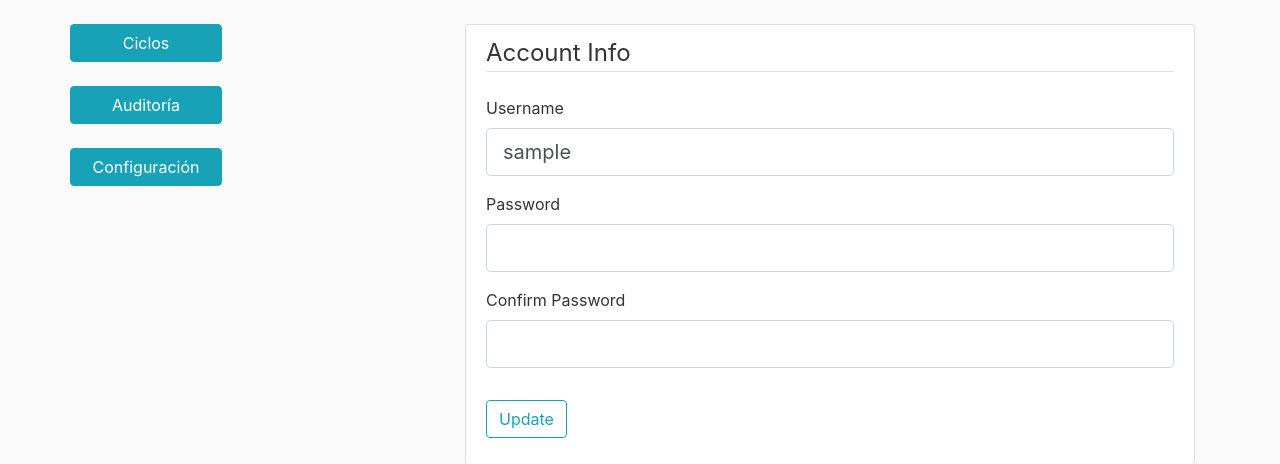
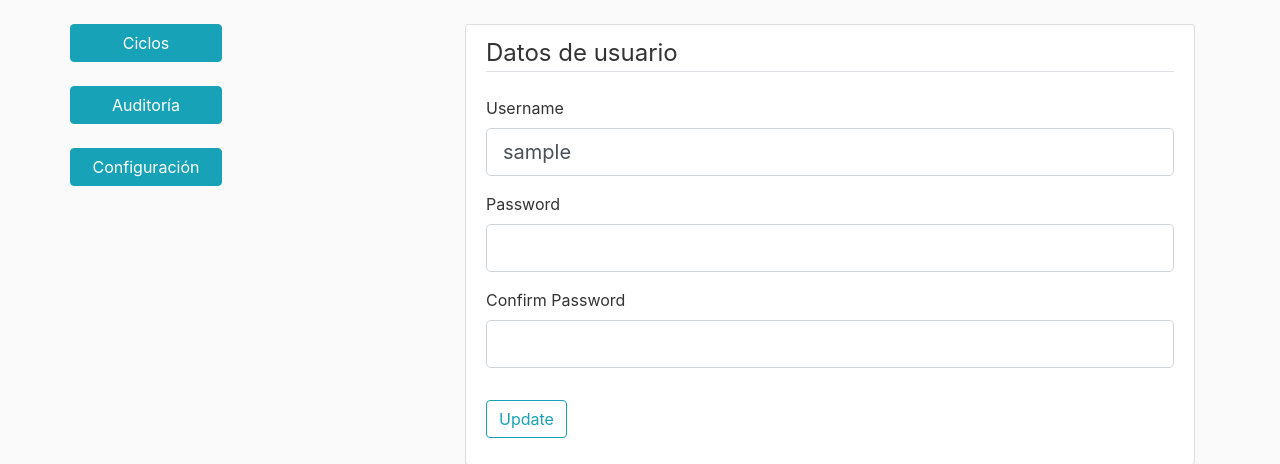
Before and after one commit to alemmat/autoclave, a Flask app: page /account in a window 1280 px wide. Shown: the part 56-520 px from the top of the page. Run offline with Flask 2, Linux system fonts and the light colour scheme; the visitor is signed in with stand-in values (Sample User, id 1); data comes from the database, SQL or seed files in the repository; data that the repository does not hold is empty; some libraries are stand-ins or nearby versions.

Commit message:
limitando creacion de usuarios

```diff
--- a/flaskblog/templates/account.html
+++ b/flaskblog/templates/account.html
@@ -5,7 +5,7 @@
         <form method="POST" action="" enctype="multipart/form-data">
             {{ form.hidden_tag() }}
             <fieldset class="form-group">
-                <legend class="border-bottom mb-4">Account Info</legend>
+                <legend class="border-bottom mb-4">Datos de usuario</legend>
                 <div class="form-group">
                     {{ form.username.label(class="form-control-label") }}
 
--- a/flaskblog/users/routes.py
+++ b/flaskblog/users/routes.py
@@ -10,17 +10,29 @@ users = Blueprint('users', __name__)
 @users.route("/register", methods=['GET', 'POST'])
 
 def register():
+
     companyData = CompanyData.query.first()
-    if current_user.is_authenticated:
-        return redirect(url_for('main.ciclos'))
+
     form = RegistrationForm()
-    if form.validate_on_submit():
-        hashed_password = bcrypt.generate_password_hash(form.password.data).decode('utf-8')
-        user = User(username=form.username.data, password=hashed_password)
-        db.session.add(user)
-        db.session.commit()
-        flash('Su cuenta a sido creada. Ahora usted puede loguearse.', 'success')
-        return redirect(url_for('users.login'))
+
+    if len( User.query.all() ) < 4:
+
+        if current_user.is_authenticated:
+            return redirect(url_for('main.ciclos'))
+
+        if form.validate_on_submit():
+
+            hashed_password = bcrypt.generate_password_hash(form.password.data).decode('utf-8')
+            user = User(username=form.username.data, password=hashed_password)
+            db.session.add(user)
+            db.session.commit()
+            flash('Su cuenta a sido creada. Ahora usted puede loguearse.', 'success')
+            return redirect(url_for('users.login'))
+
+    else:
+        flash('Ya se han creado todos los usuarios permitidos', 'danger')
+
+
     return render_template('register.html', title='Register', form=form, companydata = companyData)
 
 
```
